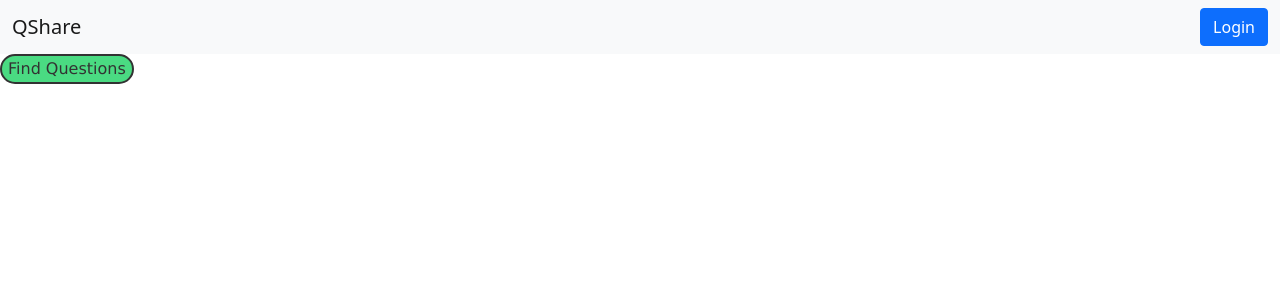
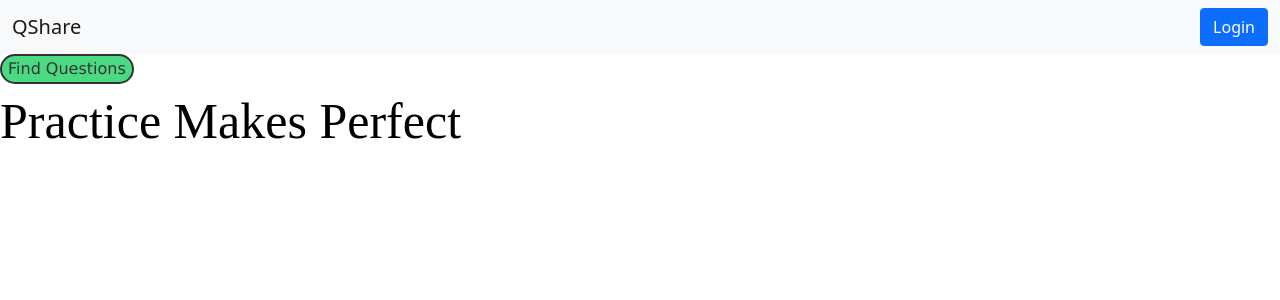
Before and after one commit to sh3ngsh3ng/Project-02-V2, a React (Create React App) app: page / in a window 1280 px wide. Shown: the top 300 px of the page. Built offline with nearby package versions, Linux system fonts and the light colour scheme.

Commit message:
added animations for AnimatedLetterV1

```diff
--- a/src/App.css
+++ b/src/App.css
@@ -15,3 +15,19 @@
   background-color: lightgreen;
   cursor: pointer;
 }
+
+
+
+
+
+
+
+@media only screen and (min-width:375px) {
+
+  .front-page-letters {
+    font-family: 'Times New Roman', Times, serif;
+    color: black;
+    font-size: 50px;
+  }
+
+}
--- a/src/App.js
+++ b/src/App.js
@@ -4,6 +4,7 @@ import NavBar from "./components/NavBar"
 import QuestionPage from "./components/QuestionPage"
 import LandingPage from "./components/LandingPage"
 import QuestionManagement from "./components/QuestionManagement"
+import AnimatedLetterV1 from "./components/AnimatedLetterV1"
 import axios from "axios"
 import "./App.css"
 
@@ -20,7 +21,7 @@ export default class App extends React.Component {
 
 
   // API url
-  url = "https://3000-maroon-whale-lsdblj2a.ws-us18.gitpod.io/"
+  url = "https://3000-brown-lungfish-8yw5ewcn.ws-us18.gitpod.io/"
 
   // event handler to search questions in searchForm
   searchQuestions = async () => {
@@ -93,13 +94,27 @@ export default class App extends React.Component {
     })
   }
 
+  // function for AnimatedLettersV1
+  animateLettersV1 = (string) => {
+    let arrayOfLetters = Array.from(string)
+    return (
+      arrayOfLetters.map(function(letter, i) {
+        return(
+          <AnimatedLetterV1 letter={letter} delay={i}/>
+        )
+      })
+    )
+  }
 
+  // function for AnimatedLettersV2
+  animateLettersV2
 
   // function for conditional rendering of pages (landing & question)
   renderContent() {
     if (this.state.active === "landingpage") {
       return(
-        <LandingPage changePage={this.changeToQuestionPage}/>
+        <LandingPage changePage={this.changeToQuestionPage}
+                      animateLetters={this.animateLettersV1}/>
       )
     } else if (this.state.active === "questionpage") {
       return (
--- a/src/components/AddQuestion.js
+++ b/src/components/AddQuestion.js
@@ -32,7 +32,7 @@ export default class AddQuestion extends React.Component {
     }
 
     // API URL
-    url = "https://3000-maroon-whale-lsdblj2a.ws-us18.gitpod.io/"
+    url = "https://3000-brown-lungfish-8yw5ewcn.ws-us18.gitpod.io/"
 
     // event handler to update state
     updateFormField = (evt) => {
--- /dev/null
+++ b/src/components/AnimatedLetterV1.js
@@ -0,0 +1,25 @@
+import React from 'react'
+import {motion} from "framer-motion"
+
+export default function AnimatedLetterV1 (props) {
+
+    return (
+        <React.Fragment>
+            <motion.span
+            class = "front-page-letters"
+            animate = {{
+                opacity: 1
+            }}
+            initial = {{
+                opacity: 0
+            }}
+            transition = {{
+                type:"spring",
+                delay: props.delay * 0.08
+            }}
+            >
+                {props.letter}
+            </motion.span>
+        </React.Fragment>
+    )
+}
--- a/src/components/LandingPage.js
+++ b/src/components/LandingPage.js
@@ -18,6 +18,9 @@ export default function LandingPage (props) {
                 >Find Questions
                 </motion.button>
             </div>
+            <div>
+                {props.animateLetters("Practice Makes Perfect")}
+            </div>
         </React.Fragment>
 
     )
--- a/src/components/QuestionManagement.js
+++ b/src/components/QuestionManagement.js
@@ -14,7 +14,7 @@ export default class QuestionManagement extends React.Component {
         "modifiedAnswer": ""
     }
 
-    url = "https://3000-maroon-whale-lsdblj2a.ws-us18.gitpod.io/"
+    url = "https://3000-brown-lungfish-8yw5ewcn.ws-us18.gitpod.io/"
 
 
     fetchData = async () => {
```
